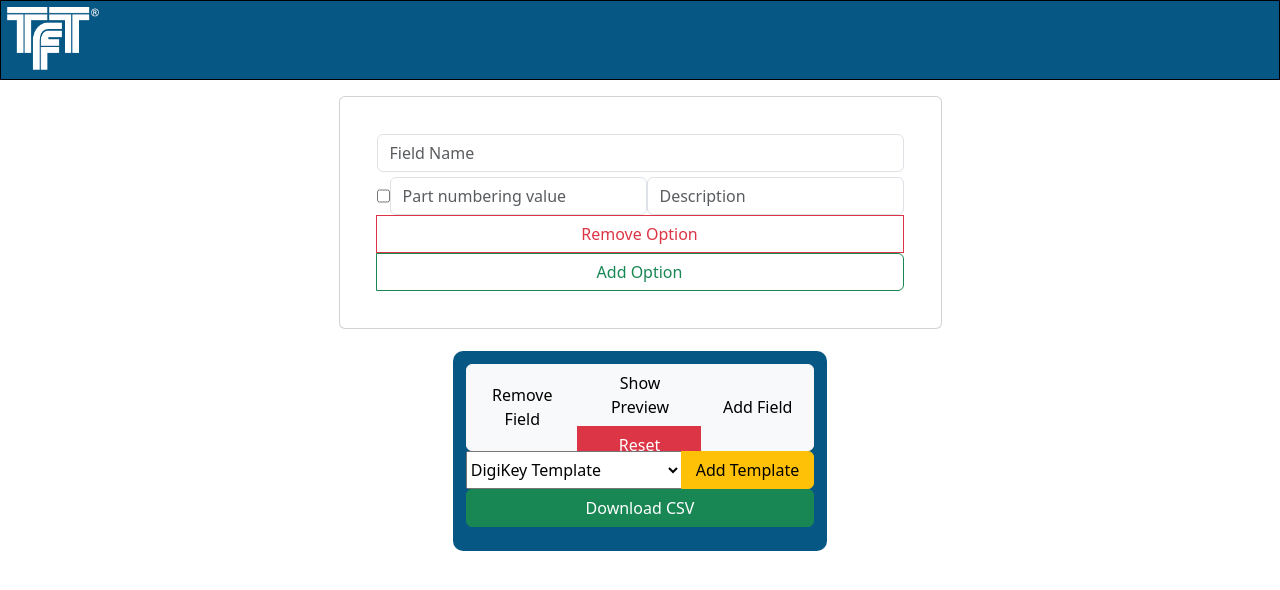
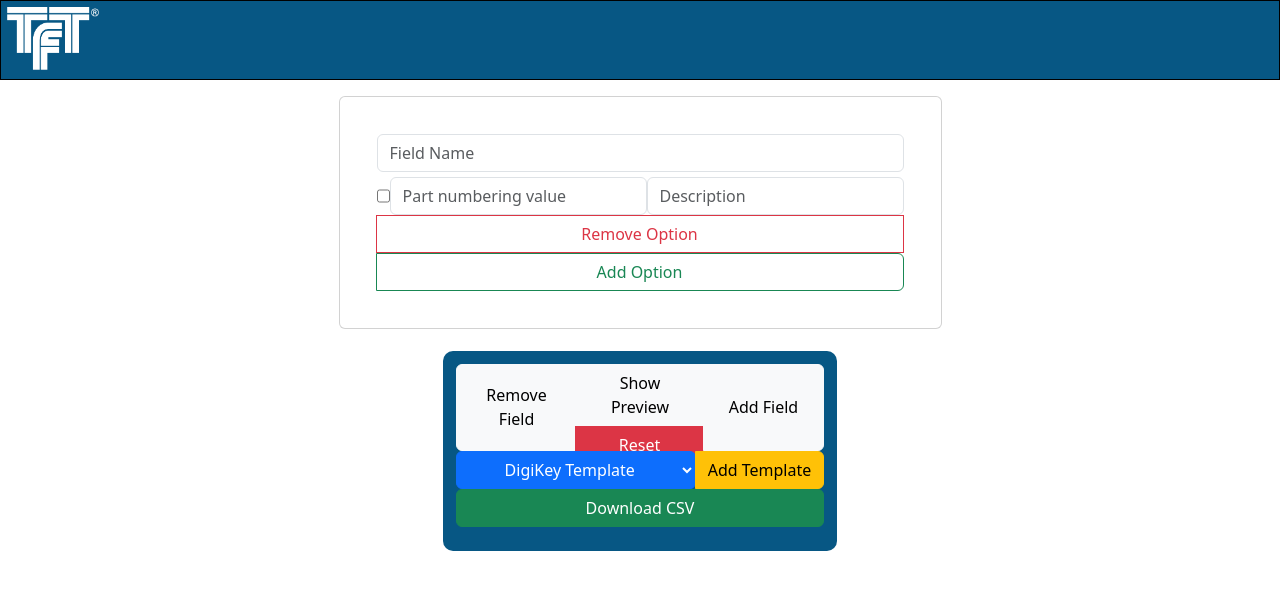
Before and after one commit to jordan-carlson99/pn-creation, a React (Vite) app: page / in a window 1280 px wide. Shown: the top 590 px of the page. Built offline with nearby package versions, Linux system fonts and the light colour scheme.

Commit message:
changed drop down menu color on controls

```diff
--- a/src/App.jsx
+++ b/src/App.jsx
@@ -554,7 +554,7 @@ function App() {
           <select
             value={selectedTemplate}
             onChange={handleSetTemplate}
-            className="custom-select"
+            className="btn btn-primary dropdown-toggle"
           >
             <option>DigiKey Template</option>
             <option>Default Resistor Template</option>
```
